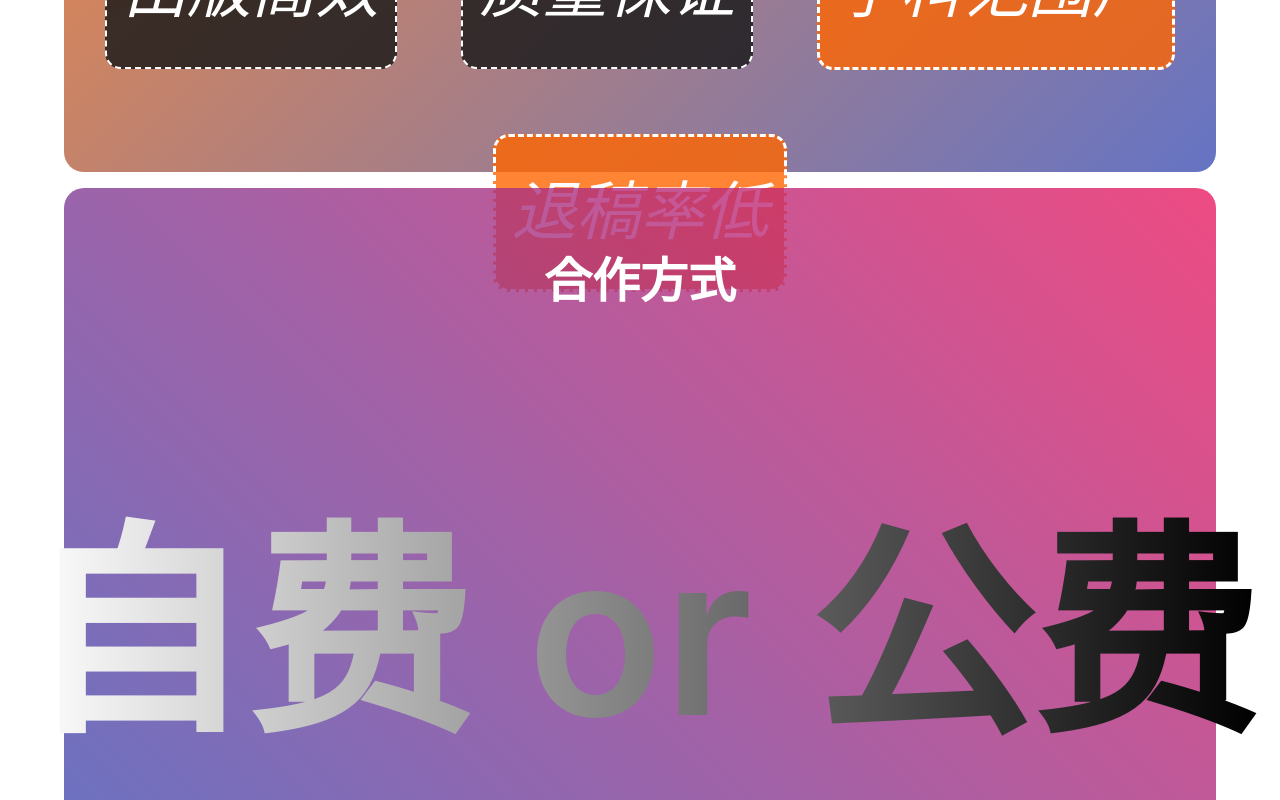
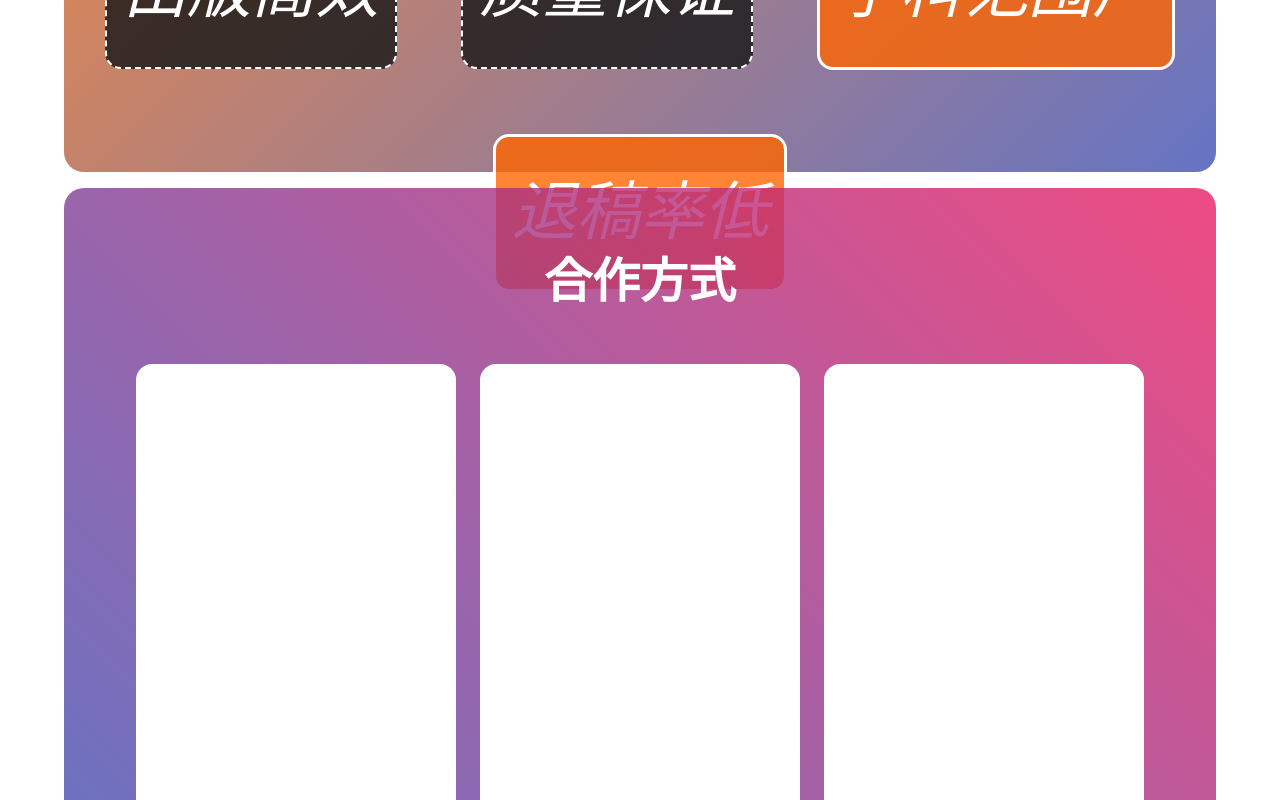
Before and after one commit to seleveny/publishbiz, a React (Vite) app: page / in a window 1280 px wide. Shown: the part 2100-2900 px from the top of the page. Built offline with nearby package versions, Linux system fonts and the light colour scheme.

Commit message:
add Col layout

```diff
--- a/src/advantage.tsx
+++ b/src/advantage.tsx
@@ -62,7 +62,7 @@ const AdvantageSpecialItemStyle: React.CSSProperties = {
     color: 'white',
     textAlign: 'center',
     fontSize: '4rem',
-    border: '3px dashed white',
+    border: '3px solid white',
     fontStyle: 'italic',
     padding: '1rem',
     borderRadius: '1rem',
--- a/src/cooperateType.tsx
+++ b/src/cooperateType.tsx
@@ -1,5 +1,5 @@
 import React from 'react';
-import {Flex, Typography} from "antd";
+import {Col, Flex, Row, Typography} from "antd";
 
 const {Title} = Typography;
 
@@ -34,20 +34,21 @@ const MultiStyle: React.CSSProperties = {
 
 const CooperateTypeStyle: React.CSSProperties = {
     display: 'flex',
+    marginTop: 'calc(8vh + 3rem)',
     position: 'absolute',
-    marginTop: 'calc(20vh)',
-    width: 'calc(100vw)',
+    width: 'calc(90vw)',
+    height: 'calc(82vh - 3rem)',
     alignItems: 'center',
     justifyContent: 'center',
 }
 
-const CorpTypeStyle: React.CSSProperties = {
-    fontSize: '14rem',
-    color: 'transparent', // 设置字体颜色为透明
-    backgroundClip: 'text', // 裁剪背景到文字
-    WebkitBackgroundClip: 'text', // 兼容 WebKit 浏览器
-    backgroundImage: 'linear-gradient(90deg, #FFFFFF, #000000)', // 这里是渐变色的示例
-}
+const style: React.CSSProperties = {
+    background: '#FFFFFF',
+    minWidth:'calc(25vw)',
+    height: 'calc(60vh)',
+    textAlign: 'center',
+    borderRadius: '1rem',
+};
 
 const CooperateType: React.FC = () => {
     return (
@@ -55,7 +56,17 @@ const CooperateType: React.FC = () => {
             <div style={publishImageStyle}/>
             <Title style={textStyle}>合作方式</Title>
             <Flex style={CooperateTypeStyle}>
-                <Title style={CorpTypeStyle}>自费    or    公费</Title>
+                <Row gutter={24}>
+                    <Col className="gutter-row" span={8}>
+                        <div style={style}>col-6</div>
+                    </Col>
+                    <Col className="gutter-row" span={8}>
+                        <div style={style}>col-6</div>
+                    </Col>
+                    <Col className="gutter-row" span={8}>
+                        <div style={style}>col-6</div>
+                    </Col>
+                </Row>
             </Flex>
         </div>
     );
```
